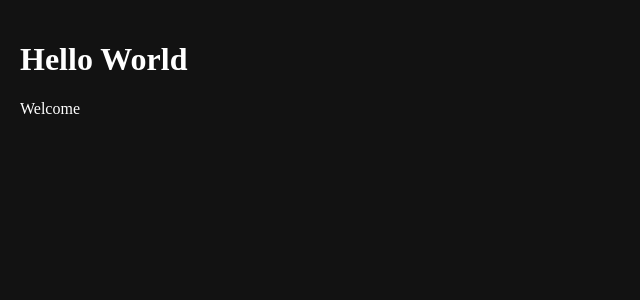
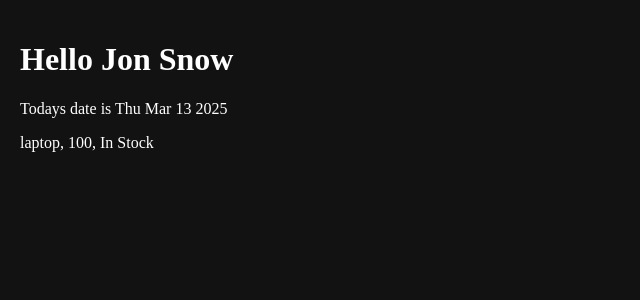
Before and after one commit to DylanIz/ReactTraining, a React (Vite) app in the folder ReactUpskill/react-demo/: page / in a window 1280 px wide. Shown: the top 300 px of the page, without its empty margins (0-640 px from the left). Built offline with nearby package versions, Linux system fonts and the light colour scheme.

Commit message:
Products

```diff
--- a/ReactUpskill/react-demo/src/App.tsx
+++ b/ReactUpskill/react-demo/src/App.tsx
@@ -1,6 +1,7 @@
-import WelcomeMessage from "./Components/WelcomeMessage";
 import { useEffect } from "react";
 import "./App.css";
+import Greeting from "./Components/Greeting";
+import ProductInfo from "./Components/ProductInfo";
 
 const App = () => {
   useEffect(() => {
@@ -9,7 +10,8 @@ const App = () => {
 
   return (
     <div className="app-container">
-      <WelcomeMessage />
+      <Greeting />
+      <ProductInfo />
     </div>
   );
 };
--- /dev/null
+++ b/ReactUpskill/react-demo/src/Components/Greeting.tsx
@@ -0,0 +1,13 @@
+const name = "Jon Snow";
+const date = new Date().toDateString();
+
+const Greeting = () => {
+  return (
+    <>
+      <h1>Hello {name}</h1>
+      <p>Todays date is {date}</p>
+    </>
+  );
+};
+
+export default Greeting;
--- /dev/null
+++ b/ReactUpskill/react-demo/src/Components/ProductInfo.tsx
@@ -0,0 +1,15 @@
+const product = {
+  name: "laptop",
+  price: 100,
+  availability: "In Stock",
+};
+
+const ProductInfo = () => {
+  return (
+    <div>
+      {product.name}, {product.price}, {product.availability}
+    </div>
+  );
+};
+
+export default ProductInfo;
--- a/ReactUpskill/react-demo/src/Components/WelcomeMessage.tsx
+++ /dev/null
@@ -1,10 +0,0 @@
-const WelcomeMessage = () => {
-  return (
-    <>
-      <h1>Hello World</h1>
-      <p>Welcome</p>
-    </>
-  );
-};
-
-export default WelcomeMessage;
```
Also changed, not shown: ReactUpskill/react-demo/src/Components/TSXRules.tsx (deleted, +0 -16 lines).
